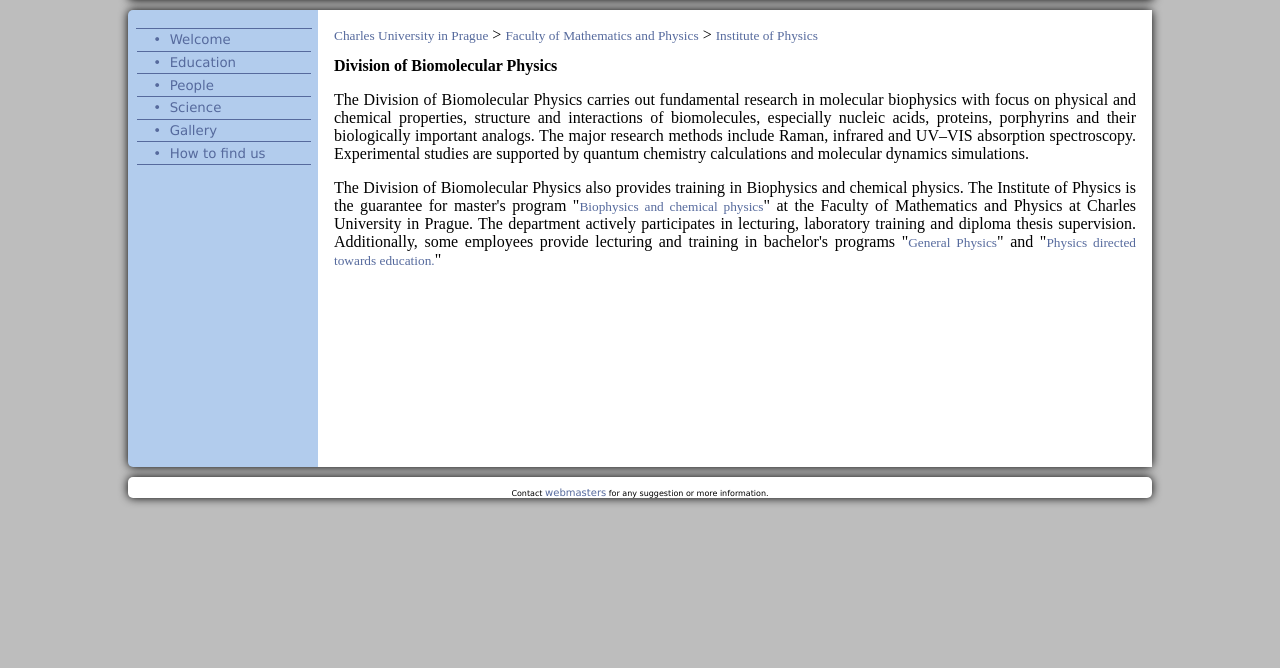
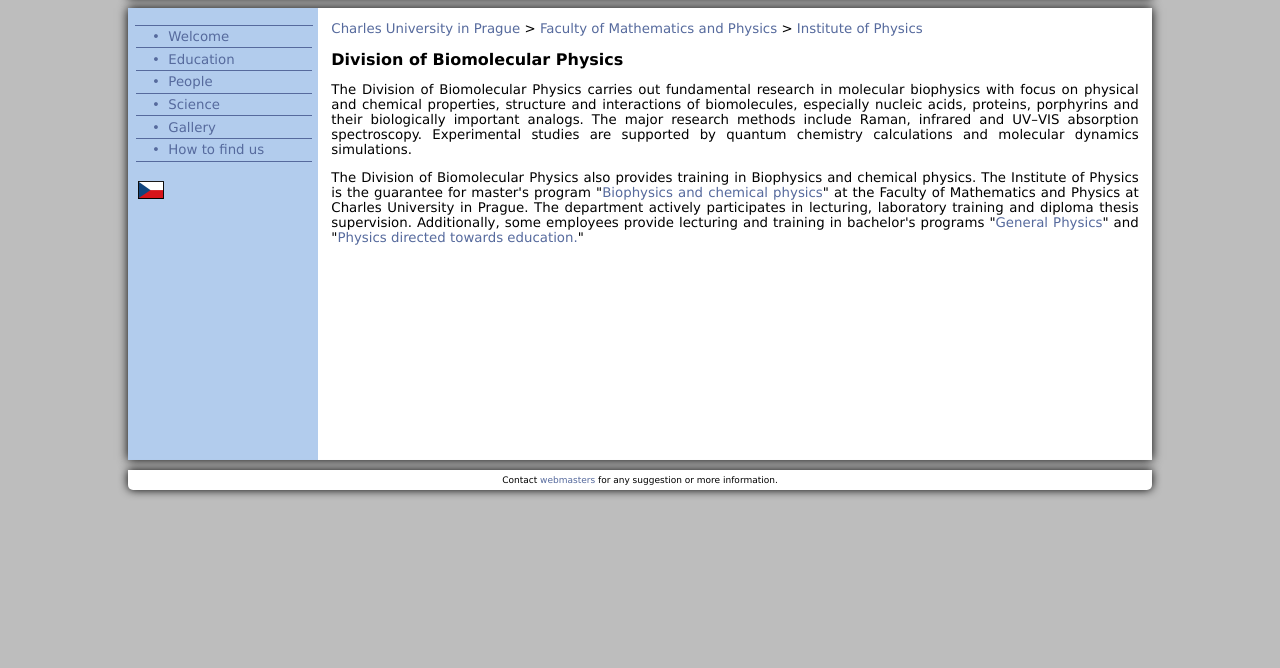
Before and after one commit to FUUK/fuuk, a Django app: template templates/front_page.html in a window 1280 px wide. Shown: the part 132-800 px from the top of the page. Run offline with Django 3.2, Linux system fonts and the light colour scheme; the template is opened without the code that fills it, so the values that code supplies are empty; parts of the project's set-up code (start-up, migrations or seed data) failed here and were passed over.

Commit message:
Fixed base.html for languages. CSS for beta look with some cleanup.

```diff
--- a/media/css/style.css
+++ b/media/css/style.css
@@ -12,6 +12,8 @@ margin:10px auto;
 padding:0;
 color: #000000;
 background:#bdbdbd;
+font-family: Helvetica CE, Verdana, Arial;
+font-size: 10pt;
 }
 
 /**********/
@@ -19,18 +21,17 @@ background:#bdbdbd;
 
 #header
 {
-width: 100%;
+/*width: 100%;*/
 margin: 0;
 height: 120px;
 padding: 0;
-/*border-bottom: 1px solid blue;*/
-/*background: url("../img/mrizka.png") left repeat;*/
-border:1px solid #4f51bd;
 background:#4f81bd;
--moz-border-radius: 5px;
--webkit-border-radius: 5px;
--khtml-border-radius: 5px;
-border-radius: 5px;
+-webkit-border-top-left-radius: 5px;
+-webkit-border-top-right-radius: 5px;
+-moz-border-radius-topleft: 5px;
+-moz-border-radius-topright: 5px;
+border-top-left-radius: 5px;
+border-top-right-radius: 5px;
 }
 
 #header-content
@@ -39,8 +40,6 @@ float: left;
 height: inherit;
 width: 498px;
 padding: 0;
-/*border-bottom: 1px solid blue;*/
-/*background: url("./title.cz.png") left no-repeat;*/
 }
 
 #lang
@@ -62,11 +61,6 @@ background:#bdbdbd;
 {
 background: #b2cced;
 min-height: 450px;
--moz-border-radius: 5px;
--webkit-border-radius: 5px;
--khtml-border-radius: 5px;
-border-radius: 5px;
-
 }
 
 #content
@@ -87,7 +81,6 @@ padding:0;
 #sidebar-content
 {
 margin: 0.4em 0 0 0;
-/*border: 1px solid grey;*/
 padding: 0.1em 0.5em;
 }
 
@@ -102,10 +95,6 @@ margin:0 0 0 190px;
 padding:0;
 background: white;
 min-height: 450px;
--moz-border-radius:0 5px 5px 0;
--webkit-border-radius: 0 5px 5px 0;
--khtml-border-radius: 0 5px 5px 0;
-border-radius: 0 5px 5px 0;
 }
 
 #main-content
@@ -143,18 +132,20 @@ width:3%;
 
 #footer
 {
-padding-top: 10px;
-font: 8px Verdana;
+padding: 5px 0px;
+font-size: 9px;
 text-align: center;
 background: white;
--moz-border-radius: 5px;
--webkit-border-radius: 5px;
--khtml-border-radius: 5px;
-border-radius: 5px;
+-webkit-border-bottom-right-radius: 5px;
+-webkit-border-bottom-left-radius: 5px;
+-moz-border-radius-bottomright: 5px;
+-moz-border-radius-bottomleft: 5px;
+border-bottom-right-radius: 5px;
+border-bottom-left-radius: 5px;
 }
 
 #footer a{
-font: 10px Verdana;
+font-size: 9px;
 }
 
 /**********************/
@@ -165,7 +156,8 @@ font: 10px Verdana;
 padding: 0px 1px 1px;
 margin-top: 10px;
 margin-left: 0;
-font: bold 12px Verdana, sans-serif;
+font-size: 12px;
+font-weight: bold;
 width: 100%;
 border-top: 1px #566a9d solid;
 }
--- a/templates/base.html
+++ b/templates/base.html
@@ -47,11 +47,11 @@
             <!-- Header -->
             <div id="header" class="shadow" >
                 <div id="header-content" style='background: url(/media/img/logo-stin.png) left no-repeat; width:800px; margin-left: 30px'>
-                    <div style='margin-left:150px;margin-top:20px;font-size:24px; font-weight:bold; font-family:Tahoma;color: #FFFFFF;text-shadow:rgba(0,0,0,.5) 0.1em 0.1em;text-align: left'>
+                    <div style='margin-left:150px;margin-top:20px;font-size:24px; font-weight:bold; color: #FFFFFF;text-shadow:rgba(0,0,0,.5) 0.1em 0.1em;text-align: left'>
                         {% trans "Division of Biomolecular Physics" %} <br /> {% trans "Institute of Physics" %}
                     </div>
-                    <div style='margin-left:150px; width:800px; margin-top:10px; font-size:14px; font-weight:bold; font-family:Tahoma; color: #FFFFFF'>
-                        {% trans "Charles University, Ke Karlovu 5, Prague 2," %} 121 16, tel.: +420 221 911 345, fax: +420 224 922 797
+                    <div style='margin-left:150px; width:800px; margin-top:10px; font-size:12px; font-weight:bold; color: #FFFFFF'>
+                        {% trans "Charles University, Ke Karlovu 5, Prague 2," %} 121 16<br/>tel.: +420 221 911 345, fax: +420 224 922 797
                     </div>
                 </div>
                 <div id="lang">
@@ -89,7 +89,7 @@
                             </li>
                             <li>{% trans "Science" %}
                                 <ul>
-                                    <li><a href="/problems/">&nbsp;&nbsp;{% trans "Problematics" %}</a></li>
+                                    <li><a href="/problems/">&nbsp;&nbsp;{% trans "Topics" %}</a></li>
                                     <li><a href="{% url articles %}">&nbsp;&nbsp;{% trans "Publications" %}</a></li>
                                     <li><a href="{% url grants %}">&nbsp;&nbsp;{% trans "Grants" %}</a></li>
                                     <li><a href="/labs/">&nbsp;&nbsp;{% trans "Labs" %}</a></li>
@@ -99,6 +99,16 @@
                             <li><a href="/gallery/">&bull;&nbsp;&nbsp;{% trans "Gallery" %}</a></li>
                             <li><a href="/path/">&bull;&nbsp;&nbsp;{% trans "How to find us" %}</a></li>
                         </ul>
+                    </div>
+                    <div id="lang">
+                    {% for lang in LANGUAGES reversed %}
+                        {% ifnotequal lang.0 LANGUAGE_CODE %}
+                            <form method="POST" action="{% url set_language %}">
+                                <input type="hidden" name="language" value="{{ lang.0 }}" />
+                                <input type="image" alt="{{ lang.1 }}" src="{{ MEDIA_URL }}img/{{ lang.0 }}.png" />
+                            </form>
+                        {% endifnotequal %}
+                    {% endfor %}
                     </div>
                 </div>
                 <!-- END Sidebar -->
```
